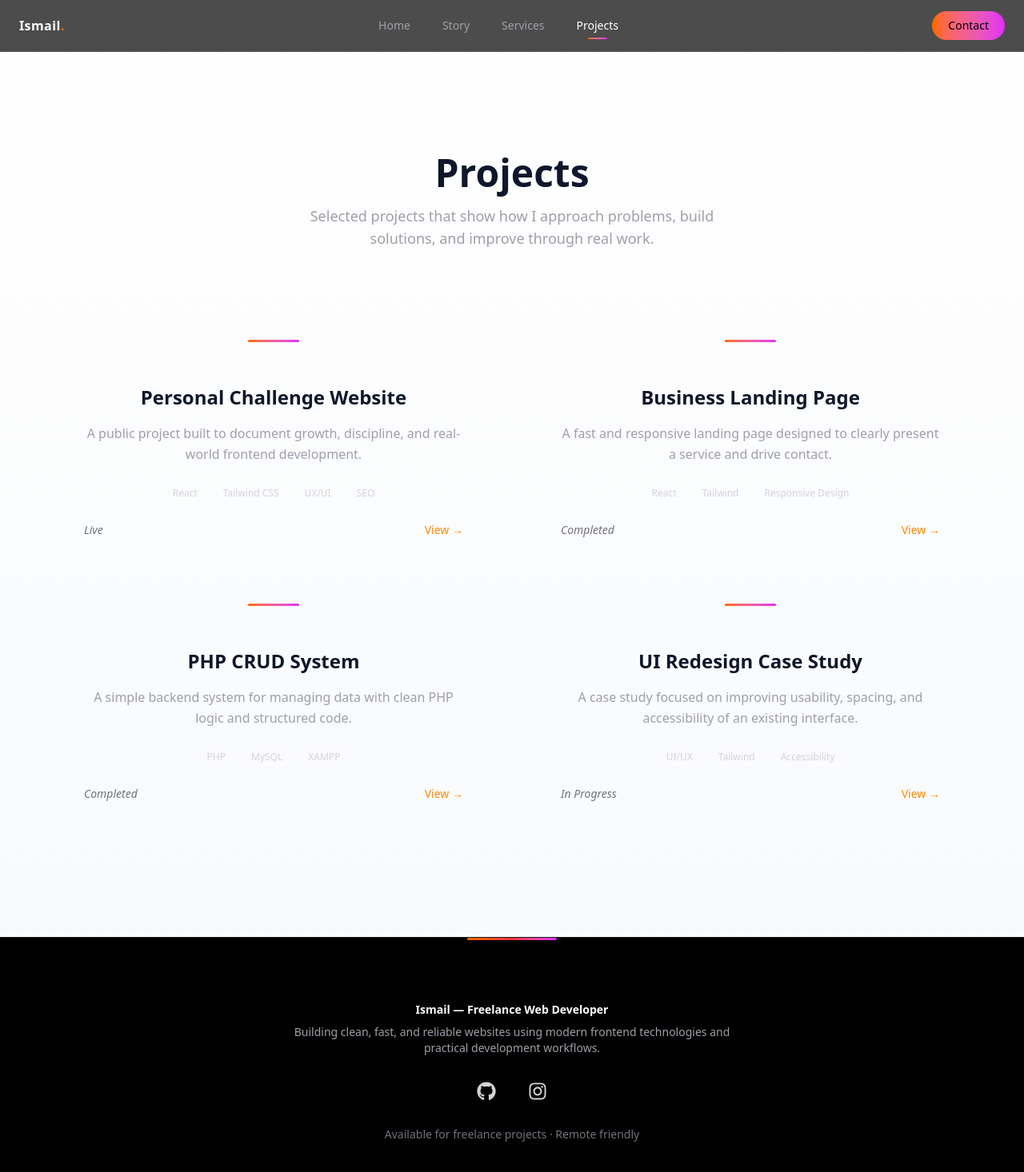
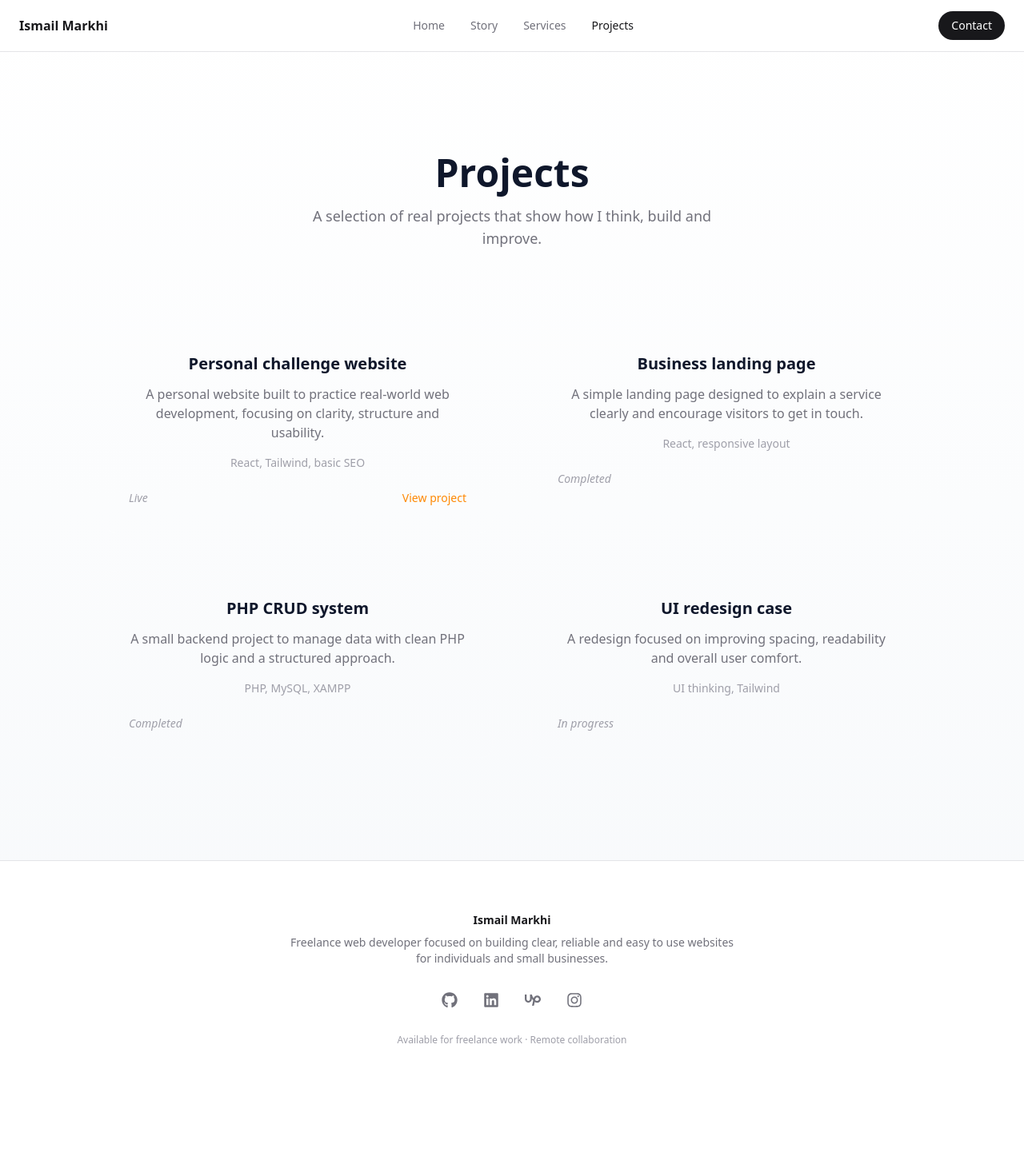
Before and after one commit to IsmailMarkhi/MyWorld, a React (Vite) app: page /projects in a window 1280 px wide. Shown: the top 1466 px of the page at 80% size. After the commit the page ends 1373 px from the top, so only its background shows below. Built offline with nearby package versions, Linux system fonts and the light colour scheme.

Commit message:
Initial commit

```diff
--- a/src/components/Footer.jsx
+++ b/src/components/Footer.jsx
@@ -1,85 +1,70 @@
-import { FaGithub, FaInstagram } from "react-icons/fa";
+import { FaGithub, FaLinkedin, FaInstagram } from "react-icons/fa";
+import { SiUpwork } from "react-icons/si";
 
 export default function Footer() {
   return (
     <footer
       role="contentinfo"
       aria-label="Website footer"
-      className="
-        relative
-        bg-black
-        border-t border-white/10
-        px-6 py-16 sm:py-20
-      "
+      className="border-t border-zinc-200 px-6 py-16"
     >
-      {/* Accent line */}
-      <div
-        aria-hidden="true"
-        className="
-          absolute top-0 left-1/2 -translate-x-1/2
-          h-[3px] w-24 sm:w-28
-          bg-gradient-to-r from-orange-500 via-red-500 to-fuchsia-500
-          rounded-full
-        "
-      />
-
       <div className="max-w-4xl mx-auto text-center">
-        {/* Identity */}
-        <p className="text-white text-sm font-semibold mb-2">
-          Ismail — Freelance Web Developer
+        <p className="text-zinc-900 text-sm font-semibold mb-2">
+          Ismail Markhi
         </p>
 
-        {/* SEO description */}
-        <p className="text-zinc-400 text-sm max-w-xl mx-auto mb-6 sm:mb-8">
-          Building clean, fast, and reliable websites using modern frontend
-          technologies and practical development workflows.
+        <p className="text-zinc-500 text-sm max-w-xl mx-auto mb-8">
+          Freelance web developer focused on building clear, reliable and
+          easy to use websites for individuals and small businesses.
         </p>
 
-        {/* Social proof */}
         <nav
-          aria-label="Social media links"
-          className="
-            flex justify-center items-center
-            gap-8 sm:gap-10
-            mb-6 sm:mb-8
-          "
+          aria-label="Professional and social links"
+          className="flex justify-center gap-8 mb-8"
         >
           <a
             href="https://github.com/IsmailMarkhi"
             target="_blank"
             rel="noopener noreferrer"
-            aria-label="GitHub profile of Ismail, freelance web developer"
-            className="
-              text-zinc-300 text-xl sm:text-2xl
-              hover:text-white hover:scale-110
-              transition
-              focus:outline-none focus-visible:ring-2
-              focus-visible:ring-orange-500
-            "
+            aria-label="GitHub profile"
+            className="text-zinc-500 hover:text-zinc-900 transition"
           >
-            <FaGithub />
+            <FaGithub size={20} />
           </a>
 
           <a
-            href="https://www.instagram.com/ismailmarkhi?igsh=eXoyanJrZGJjdGg4"
+            href="https://www.linkedin.com/in/ismail-markhi"
             target="_blank"
             rel="noopener noreferrer"
-            aria-label="Instagram profile of Ismail, web developer"
-            className="
-              text-zinc-300 text-xl sm:text-2xl
-              hover:text-pink-400 hover:scale-110
-              transition
-              focus:outline-none focus-visible:ring-2
-              focus-visible:ring-pink-500
-            "
+            aria-label="LinkedIn profile"
+            className="text-zinc-500 hover:text-zinc-900 transition"
           >
-            <FaInstagram />
+            <FaLinkedin size={20} />
+          </a>
+
+          <a
+            href="https://www.upwork.com/freelancers/~014a30a87b6b357302"
+            target="_blank"
+            rel="noopener noreferrer"
+            aria-label="Upwork freelance profile"
+            className="text-zinc-500 hover:text-zinc-900 transition"
+          >
+            <SiUpwork size={20} />
+          </a>
+
+          <a
+            href="https://www.instagram.com/ismailmarkhi"
+            target="_blank"
+            rel="noopener noreferrer"
+            aria-label="Instagram profile"
+            className="text-zinc-500 hover:text-zinc-900 transition"
+          >
+            <FaInstagram size={20} />
           </a>
         </nav>
 
-        {/* Micro trust line */}
-        <p className="text-zinc-500 text-xs sm:text-sm">
-          Available for freelance projects · Remote friendly
+        <p className="text-zinc-400 text-xs">
+          Available for freelance work · Remote collaboration
         </p>
       </div>
     </footer>
--- a/src/components/Navbar.jsx
+++ b/src/components/Navbar.jsx
@@ -12,78 +12,41 @@ export default function Navbar() {
     { to: "/projects", label: "Projects" },
   ];
 
-  // Close menu on route change
   useEffect(() => {
     setOpen(false);
   }, [pathname]);
 
   return (
-    <header
-      className="
-        fixed top-0 inset-x-0 z-50
-        bg-black/70 backdrop-blur-xl
-        border-b border-white/10
-      "
-    >
+    <header className="fixed top-0 inset-x-0 z-50 bg-white/80 backdrop-blur border-b border-zinc-200">
       <nav className="max-w-7xl mx-auto h-16 px-6 flex items-center justify-between">
 
-        {/* Logo */}
-        <Link
-          to="/"
-          className="font-semibold tracking-wide text-white focus:outline-none"
-        >
-          Ismail<span className="text-orange-500">.</span>
+        {/* Name */}
+        <Link to="/" className="font-semibold text-zinc-900">
+          Ismail Markhi
         </Link>
 
-        {/* Desktop navigation */}
+        {/* Desktop links */}
         <ul className="hidden md:flex items-center gap-8 text-sm">
-          {links.map(link => {
-            const isActive = pathname === link.to;
-
-            return (
+          {links.map(link => (
             <li key={link.to}>
               <Link
                 to={link.to}
-                  aria-current={isActive ? "page" : undefined}
-                  className={`
-                    relative px-1 transition
-                    ${isActive
-                      ? "text-white"
-                      : "text-zinc-400 hover:text-white"}
-                  `}
+                className={`transition ${
+                  pathname === link.to
+                    ? "text-zinc-900"
+                    : "text-zinc-500 hover:text-zinc-900"
+                }`}
               >
                 {link.label}
-
-                  {/* Active indicator */}
-                  {isActive && (
-                    <span
-                      aria-hidden="true"
-                      className="
-                        absolute -bottom-2 left-1/2 -translate-x-1/2
-                        w-6 h-[2px] rounded-full
-                        bg-gradient-to-r from-orange-500 to-fuchsia-500
-                      "
-                    />
-                  )}
               </Link>
             </li>
-            );
-          })}
+          ))}
         </ul>
 
         {/* Desktop CTA */}
         <Link
           to="/contact"
-          className="
-            hidden md:inline-flex items-center justify-center
-            text-sm font-medium
-            px-5 py-2 rounded-full
-            bg-gradient-to-r from-orange-500 to-fuchsia-500
-            text-black
-            hover:scale-105 transition
-            focus:outline-none focus-visible:ring-2
-            focus-visible:ring-orange-500
-          "
+          className="hidden md:inline-flex px-4 py-2 rounded-full bg-zinc-900 text-white text-sm hover:bg-zinc-800 transition"
         >
           Contact
         </Link>
@@ -91,63 +54,42 @@ export default function Navbar() {
         {/* Mobile toggle */}
         <button
           onClick={() => setOpen(v => !v)}
-          aria-label="Toggle navigation menu"
-          aria-expanded={open}
-          className="
-            md:hidden text-white text-xl
-            focus:outline-none focus-visible:ring-2
-            focus-visible:ring-orange-500
-          "
+          className="md:hidden text-zinc-900 text-xl"
+          aria-label="Toggle menu"
         >
           {open ? "✕" : "☰"}
         </button>
       </nav>
 
       {/* Mobile menu */}
-      <div
-        className={`
-          md:hidden overflow-hidden transition-all duration-300
-          ${open ? "max-h-96 opacity-100" : "max-h-0 opacity-0"}
-        `}
-      >
-        <ul className="
-          bg-black/90 backdrop-blur-xl
-          border-t border-white/10
-          flex flex-col items-center gap-6
-          py-6 text-sm
-        ">
+      {open && (
+        <div className="md:hidden bg-white border-t border-zinc-200">
+          <ul className="flex flex-col items-center gap-6 py-6 text-sm">
             {links.map(link => (
               <li key={link.to}>
                 <Link
                   to={link.to}
-                className={`
-                  transition
-                  ${pathname === link.to
-                    ? "text-white"
-                    : "text-zinc-400 hover:text-white"}
-                `}
+                  className={`${
+                    pathname === link.to
+                      ? "text-zinc-900"
+                      : "text-zinc-500"
+                  }`}
                 >
                   {link.label}
                 </Link>
               </li>
             ))}
-
-          {/* Mobile CTA */}
-          <li className="pt-2">
+            <li>
               <Link
                 to="/contact"
-              className="
-                inline-flex items-center justify-center
-                px-8 py-3 rounded-full
-                bg-gradient-to-r from-orange-500 to-fuchsia-500
-                text-black font-medium
-              "
+                className="mt-2 px-6 py-3 rounded-full bg-zinc-900 text-white"
               >
                 Contact
               </Link>
             </li>
           </ul>
         </div>
+      )}
     </header>
   );
 }
--- a/src/pages/Home.jsx
+++ b/src/pages/Home.jsx
@@ -2,87 +2,57 @@ export default function Home() {
   return (
     <section
       aria-labelledby="home-title"
-      className="
-        min-h-[90vh]
-        flex items-center
-        px-6
-      "
+      className="min-h-[90vh] flex items-center px-6"
     >
       <div className="max-w-3xl mx-auto text-center">
-
-        {/* Main heading */}
         <h1
           id="home-title"
-          className="
-            text-3xl sm:text-4xl md:text-5xl
-            font-extrabold
-            leading-tight
-            mb-6
-          "
+          className="text-3xl sm:text-4xl md:text-5xl font-bold leading-tight mb-6"
         >
-          I build clean, reliable websites
+          Simple websites
           <br className="hidden sm:block" />
-          for real needs
+          built with care
         </h1>
 
-        {/* Hidden SEO */}
         <p className="sr-only">
-          Freelance web developer building modern websites using
-          React, Tailwind CSS, and PHP.
+          Ismail Markhi freelance web developer building clear and reliable
+          websites for individuals and small businesses.
         </p>
 
-        {/* Subtitle */}
-        <p
-          className="
-            text-zinc-400
-            text-base sm:text-lg
-            leading-relaxed
-            max-w-xl
-            mx-auto
-            mb-10
-          "
-        >
-          I help individuals and small businesses turn ideas into
-          clear, fast, and usable websites — with focus on structure,
-          performance, and simplicity.
+        <p className="text-zinc-500 text-base sm:text-lg leading-relaxed max-w-xl mx-auto mb-12">
+          My name is Ismail Markhi. I design and build websites that are easy to
+          understand, pleasant to use, and focused on real goals.
         </p>
 
-        {/* CTA group */}
         <div className="flex flex-col sm:flex-row items-center justify-center gap-4">
           <a
             href="https://wa.me/212723307462"
-            aria-label="Contact freelance web developer on WhatsApp"
             className="
               inline-flex items-center justify-center
-              px-8 py-4
-              rounded-full
+              px-8 py-4 rounded-full
               bg-black text-white
               font-medium
-              hover:bg-zinc-800
-              transition
+              transition hover:bg-zinc-800
               focus:outline-none focus-visible:ring-2
               focus-visible:ring-black
             "
           >
-            Contact me
+            Tell me about your project
           </a>
 
           <a
             href="/projects"
             className="
               inline-flex items-center justify-center
-              px-8 py-4
-              rounded-full
-              border border-white/20
-              text-zinc-300
-              hover:text-white hover:border-white/40
-              transition
+              px-8 py-4 rounded-full
+              border border-zinc-300
+              text-zinc-600
+              transition hover:border-zinc-500 hover:text-zinc-800
             "
           >
-            View projects
+            See my work
           </a>
         </div>
-
       </div>
     </section>
   );
--- a/src/pages/Projects.jsx
+++ b/src/pages/Projects.jsx
@@ -1,135 +1,88 @@
-// src/pages/Projects.jsx
 export default function Projects() {
   const projects = [
     {
-      title: "Personal Challenge Website",
-      seoTitle: "Personal Web Developer Challenge Project",
-      desc: "A public project built to document growth, discipline, and real-world frontend development.",
-      tech: ["React", "Tailwind CSS", "UX/UI", "SEO"],
+      title: "Personal challenge website",
+      desc: "A personal website built to practice real-world web development, focusing on clarity, structure and usability.",
+      stack: "React, Tailwind, basic SEO",
+      link: "https://my-world-teal.vercel.app/",
       status: "Live",
-      link: "https://my-world-teal.vercel.app/",
     },
     {
-      title: "Business Landing Page",
-      seoTitle: "Modern Business Landing Page Project",
-      desc: "A fast and responsive landing page designed to clearly present a service and drive contact.",
-      tech: ["React", "Tailwind", "Responsive Design"],
+      title: "Business landing page",
+      desc: "A simple landing page designed to explain a service clearly and encourage visitors to get in touch.",
+      stack: "React, responsive layout",
+      link: "#",
       status: "Completed",
-      link: "#",
     },
     {
-      title: "PHP CRUD System",
-      seoTitle: "PHP CRUD Backend Project",
-      desc: "A simple backend system for managing data with clean PHP logic and structured code.",
-      tech: ["PHP", "MySQL", "XAMPP"],
+      title: "PHP CRUD system",
+      desc: "A small backend project to manage data with clean PHP logic and a structured approach.",
+      stack: "PHP, MySQL, XAMPP",
+      link: "#",
       status: "Completed",
-      link: "#",
     },
     {
-      title: "UI Redesign Case Study",
-      seoTitle: "Website UI Redesign Case Study",
-      desc: "A case study focused on improving usability, spacing, and accessibility of an existing interface.",
-      tech: ["UI/UX", "Tailwind", "Accessibility"],
-      status: "In Progress",
+      title: "UI redesign case",
+      desc: "A redesign focused on improving spacing, readability and overall user comfort.",
+      stack: "UI thinking, Tailwind",
       link: "#",
+      status: "In progress",
     },
   ];
 
   return (
-    <section
-      aria-labelledby="projects-heading"
-      className="px-6 py-24 sm:py-32"
-    >
-      <div className="max-w-6xl mx-auto">
-        {/* Header */}
-        <header className="text-center mb-20 sm:mb-28">
+    <section aria-labelledby="projects-heading" className="px-6 py-24 sm:py-32">
+      <div className="max-w-5xl mx-auto text-center">
+        <header className="mb-16 sm:mb-24">
           <h2
             id="projects-heading"
-            className="text-3xl sm:text-4xl md:text-5xl font-extrabold mb-4"
+            className="text-3xl sm:text-4xl md:text-5xl font-bold mb-4"
           >
             Projects
           </h2>
-          <p className="text-zinc-400 max-w-xl mx-auto text-base sm:text-lg">
-            Selected projects that show how I approach problems,
-            build solutions, and improve through real work.
+
+          <p className="text-zinc-500 max-w-xl mx-auto text-base sm:text-lg">
+            A selection of real projects that show how I think, build and improve.
           </p>
         </header>
 
-        {/* Projects Grid */}
-        <div className="grid gap-10 md:grid-cols-2 place-items-center">
+        <div className="grid gap-12 sm:grid-cols-2">
           {projects.map((project) => (
             <article
               key={project.title}
-              aria-labelledby={`${project.title}-title`}
               className="
-                relative w-full max-w-xl
-                p-8 sm:p-10 rounded-3xl
+                p-8 rounded-2xl
                 bg-white/5 border border-white/10
-                transition
-                hover:-translate-y-1 hover:shadow-xl
+                transition hover:shadow-lg
               "
             >
-              {/* Accent */}
-              <div
-                aria-hidden="true"
-                className="
-                  absolute top-0 left-1/2 -translate-x-1/2
-                  h-[3px] w-16
-                  bg-gradient-to-r from-orange-500 to-fuchsia-500
-                  rounded-full
-                "
-              />
-
-              <h3
-                id={`${project.title}-title`}
-                className="text-center text-xl sm:text-2xl font-semibold mb-4 mt-4"
-              >
+              <h3 className="text-xl font-semibold mb-3">
                 {project.title}
               </h3>
 
-              {/* Hidden SEO helper */}
-              <p className="sr-only">{project.seoTitle}</p>
-
-              <p className="text-center text-zinc-400 mb-6 leading-relaxed text-sm sm:text-base">
+              <p className="text-zinc-500 text-sm sm:text-base mb-4">
                 {project.desc}
               </p>
 
-              {/* Tech stack */}
-              <ul className="flex flex-wrap justify-center gap-2 mb-6">
-                {project.tech.map((t) => (
-                  <li
-                    key={t}
-                    className="
-                      text-xs px-3 py-1 rounded-full
-                      bg-white/10 text-zinc-300
-                    "
-                  >
-                    {t}
-                  </li>
-                ))}
-              </ul>
+              <p className="text-zinc-400 text-sm mb-6">
+                {project.stack}
+              </p>
 
-              {/* Footer */}
               <div className="flex items-center justify-between text-sm">
-                <span className="text-zinc-500 italic">
+                <span className="text-zinc-400 italic">
                   {project.status}
                 </span>
 
-                <a
-                  href={project.link}
-                  target={project.link !== "#" ? "_blank" : undefined}
-                  rel={project.link !== "#" ? "noopener noreferrer" : undefined}
-                  aria-label={`View project ${project.title}`}
-                  className="
-                    font-medium
-                    text-orange-400 hover:text-orange-300
-                    transition
-                    focus:outline-none focus-visible:ring-2
-                    focus-visible:ring-orange-500
-                  "
-                >
-                  View →
-                </a>
+                {project.link !== "#" && (
+                  <a
+                    href={project.link}
+                    target="_blank"
+                    rel="noopener noreferrer"
+                    className="text-orange-400 hover:text-orange-300 transition"
+                  >
+                    View project
+                  </a>
+                )}
               </div>
             </article>
           ))}
--- a/src/pages/Story.jsx
+++ b/src/pages/Story.jsx
@@ -5,47 +5,40 @@ export default function Story() {
       className="px-6 py-24 sm:py-32"
     >
       <div className="max-w-3xl mx-auto">
-        {/* Header */}
         <header className="mb-12 sm:mb-16">
           <h2
             id="story-heading"
-            className="text-3xl sm:text-4xl md:text-5xl font-extrabold mb-4"
+            className="text-3xl sm:text-4xl md:text-5xl font-bold mb-4"
           >
-            My approach to building websites
+            How I work
           </h2>
 
-          {/* Hidden SEO support */}
           <p className="sr-only">
-            Professional story of a freelance web developer focused on
-            building clean, reliable, and user-focused web solutions.
+            Professional approach of freelance web developer Ismail Markhi,
+            focused on clear communication and practical web solutions.
           </p>
         </header>
 
-        {/* Content */}
-        <div className="space-y-8 text-zinc-400 leading-relaxed text-base sm:text-lg">
+        <div className="space-y-6 text-zinc-500 leading-relaxed text-base sm:text-lg">
           <p>
-            I’m a web developer focused on building clear, reliable, and
-            maintainable websites.
-            I value structure, simplicity, and thoughtful execution over
-            shortcuts or trends.
+            My name is Ismail Markhi. I build websites with a clear structure
+            and a simple purpose: make things easy to understand and easy to use.
           </p>
 
           <p>
-            My work is driven by real practice. I learn by building,
-            refining, and solving practical problems — not by copying
-            templates or following generic tutorials.
+            I focus on clarity, clean code, and practical decisions.
+            I prefer solutions that last over designs that look good
+            but create confusion.
           </p>
 
           <p>
-            This website represents my current level, my way of thinking,
-            and how I approach projects. It’s intentionally honest and
-            continuously improved as I grow and take on new challenges.
+            I work step by step, communicate clearly, and treat each project
+            as something real, not just another task.
           </p>
 
           <p>
-            If you’re looking for someone who communicates clearly,
-            works with focus, and treats your project seriously,
-            I’d be glad to discuss how I can help.
+            If you are looking for a developer who listens, thinks carefully,
+            and delivers reliable work, I would be happy to talk.
           </p>
         </div>
       </div>
```
Also changed, not shown: src/pages/Contact.jsx (+23 -41 lines), src/pages/Services.jsx (+44 -104 lines). Lines whose indentation alone changed are shown as unchanged.
